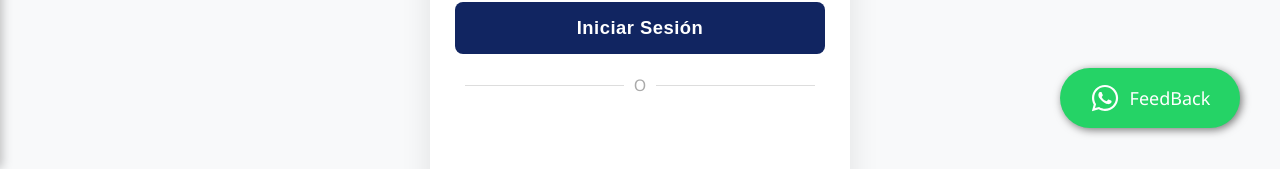
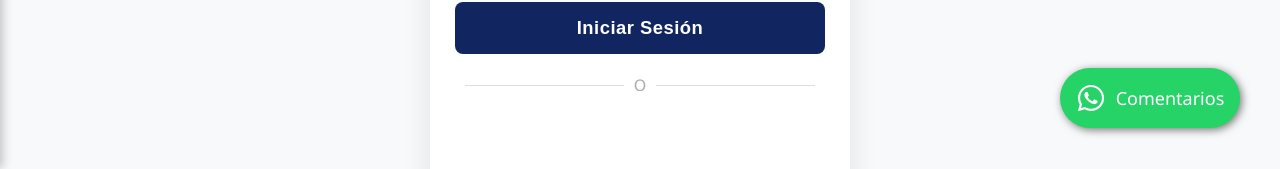
Before and after one commit to Yahirmtz12/GEOTUBE, a React (Create React App) app in the folder frontend/: page / in a window 1280 px wide. Shown: the part 632-801 px from the top of the page. Built offline with nearby package versions, Linux system fonts and the light colour scheme; no server answers.

Commit message:
Traduccion

```diff
--- a/frontend/src/components/WhatsAppButton.js
+++ b/frontend/src/components/WhatsAppButton.js
@@ -16,7 +16,7 @@ const WhatsAppButton = ({ phoneNumber, message }) => {
       aria-label="Enviar comentario por WhatsApp"
     >
       <FaWhatsapp className="whatsapp-icon" /> {/* El icono siempre estará aquí */}
-      <span className="whatsapp-text">FeedBack</span> {/* El texto aparecerá en hover */}
+      <span className="whatsapp-text">Comentarios</span> {/* El texto aparecerá en hover */}
     </a>
   );
 };
```
